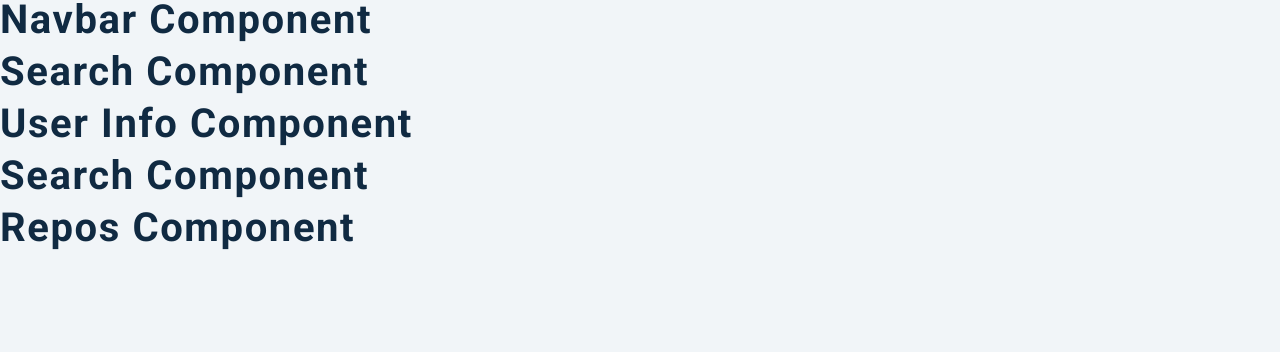
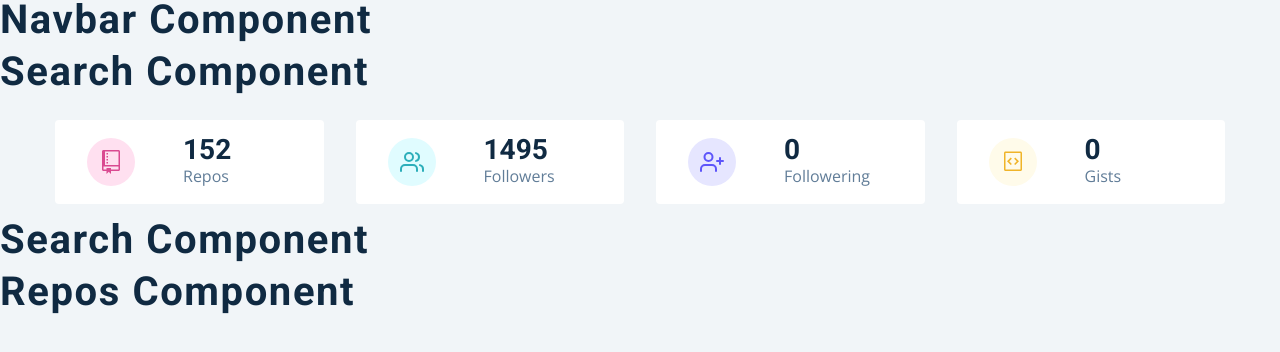
Before and after one commit to chianglynn/react-tutorial-and-projects, a React (Create React App) app in the folder 24-github-search-users/: page / in a window 1280 px wide. Shown: the top 352 px of the page. Built offline with nearby package versions, Linux system fonts and the light colour scheme.

Commit message:
Set up info page

```diff
--- a/24-github-search-users/src/components/Info.js
+++ b/24-github-search-users/src/components/Info.js
@@ -5,7 +5,36 @@
 import { FiUsers, FiUserPlus } from 'react-icons/fi';
 
 const UserInfo = () => {
-  return <h2>user info component</h2>;
+  const { githubUser } = React.useContext(GithubContext);
+  const { public_repos, public_gists, followers, followering } = githubUser;
+  const items = [
+    { id: 1, icon: <GoRepo className="icon" />, label: 'repos', value: public_repos, color: 'pink' },
+    { id: 2, icon: <FiUsers className="icon" />, label: 'followers', value: followers, color: 'green' },
+    { id: 3, icon: <FiUserPlus className="icon" />, label: 'followering', value: followering, color: 'purple' },
+    { id: 4, icon: <GoGist className="icon" />, label: 'gists', value: public_gists, color: 'yellow' },
+  ];
+
+  return (
+    <section className="section">
+      <Wrapper className="section-center">
+        {items.map(item => {
+          return <Item key={item.id} {...item} />;
+        })}
+      </Wrapper>
+    </section>
+  );
+};
+
+const Item = ({ icon, label, value, color }) => {
+  return (
+    <article className="item">
+      <span className={color}>{icon}</span>
+      <div>
+        <h3>{value ? value : 0}</h3>
+        <p>{label}</p>
+      </div>
+    </article>
+  );
 };
 
 const Wrapper = styled.section`
--- a/24-github-search-users/src/context/context.js
+++ b/24-github-search-users/src/context/context.js
@@ -5,3 +5,19 @@
 import axios from 'axios';
 
 const rootUrl = 'https://api.github.com';
+
+const GithubContext = React.createContext();
+
+const GithubProvider = ({ children }) => {
+    const [githubUser, setGithubUser] = useState(mockUser);
+    const [repos, setRepos] = useState(mockRepos);
+    const [followers, setFollowers] = useState(mockFollowers);
+
+    return (
+        <GithubContext.Provider value={{ githubUser, repos, followers }}>
+            {children}
+        </GithubContext.Provider>
+    );
+};
+
+export { GithubContext, GithubProvider };
--- a/24-github-search-users/src/index.js
+++ b/24-github-search-users/src/index.js
@@ -8,7 +8,9 @@
 
 ReactDOM.render(
   <React.StrictMode>
-    <App />
+    <GithubProvider>
+      <App />
+    </GithubProvider>
   </React.StrictMode>,
   document.getElementById('root')
 );
```
